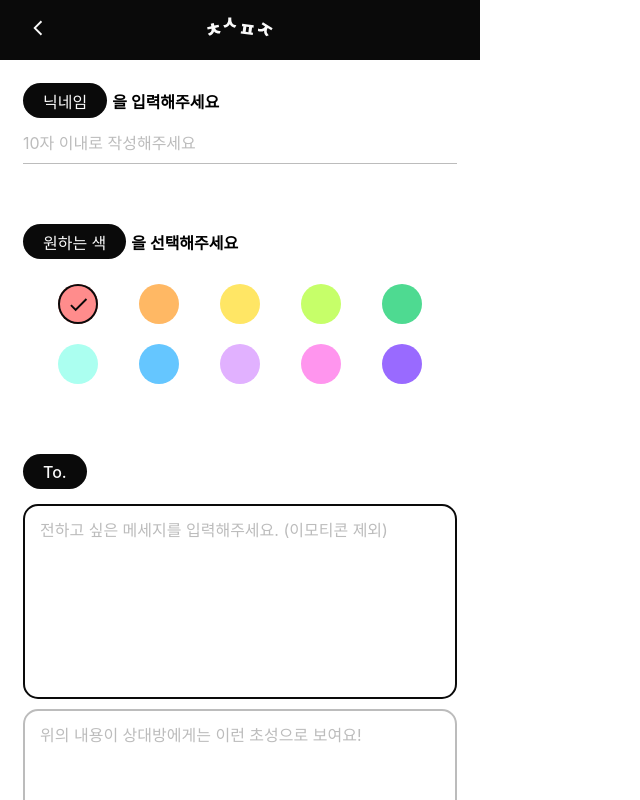
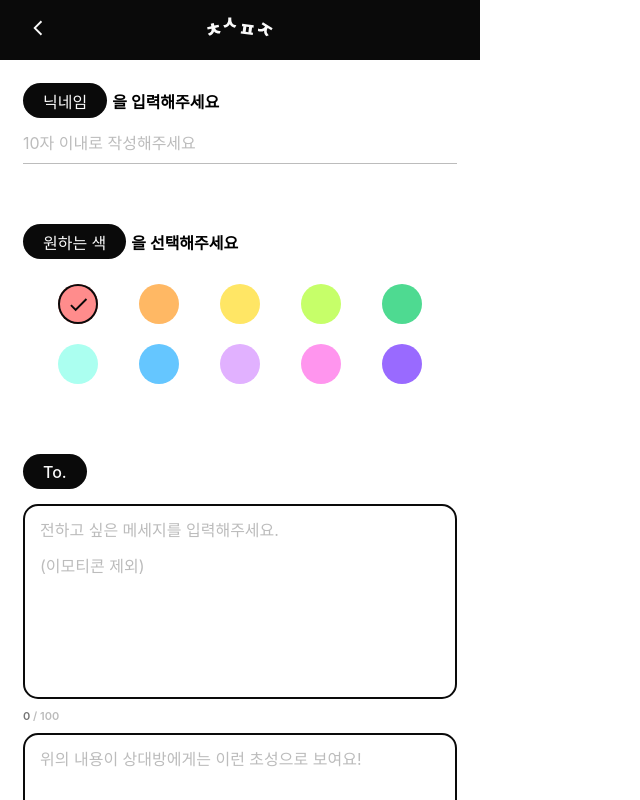
Before and after one commit to roundshoulder/cs-letter-frontend, a React (Create React App) app: page /create/1 in a window 1280 px wide. Shown: the top 800 px of the page, without its empty margins (0-640 px from the left). Built offline with nearby package versions, Linux system fonts and the light colour scheme; no server answers; a web font is replaced by a local one.

Commit message:
:sparkles: Create Charactor Counter
Create Charactor Counter

```diff
--- a/src/assets/Theme.ts
+++ b/src/assets/Theme.ts
@@ -64,7 +64,7 @@ const color: { [key: string]: string } = {
   purple: '#996aff',
   black: '#0a0a0a',
   grey: '#bcbcbc',
-  darkgrey: '#656565',
+  darkgrey: '#757575',
   white: '#fafafa',
 };
 
--- /dev/null
+++ b/src/components/CharacterCounter.tsx
@@ -0,0 +1,21 @@
+import { css } from '@emotion/css';
+import Theme from '../assets/Theme';
+
+const counter = css`
+  font-weight: ${Theme.fontWeight.semibold};
+  font-size: 11px;
+  color: ${Theme.color.grey};
+`;
+
+const dark = css`
+  color: ${Theme.color.darkgrey};
+`;
+function CharacterCounter({ count }: { count: number }) {
+  return (
+    <div className={counter}>
+      <span className={dark}>{count}</span> / 100
+    </div>
+  );
+}
+
+export default CharacterCounter;
--- a/src/pages/Create.tsx
+++ b/src/pages/Create.tsx
@@ -8,6 +8,7 @@ import { getUser } from '../api/user';
 import { getUserResult } from '../api/user/type';
 import Theme from '../assets/Theme';
 import BottomButton from '../components/BottomButton';
+import CharacterCounter from '../components/CharacterCounter';
 import Palette from '../components/Palette';
 import Tag from '../components/Tag';
 import { ReplaceEmoji } from '../components/Validation';
@@ -34,7 +35,7 @@ const nicknameInput = css`
   border-bottom: solid 1px ${Theme.color.grey};
 `;
 const bodyTextArea = css`
-  border: solid 2px ${Theme.color.grey};
+  border: solid 2px ${Theme.color.black};
   border-radius: 15px;
   min-height: 170px;
   resize: none;
@@ -44,10 +45,6 @@ const bodyTextArea = css`
   }
   line-height: 36px;
   padding-top: 6px;
-`;
-
-const enableArea = css`
-  border: solid 2px ${Theme.color.black};
 `;
 
 function Create() {
@@ -116,8 +113,8 @@ function Create() {
           {name}
         </div>
         <textarea
-          className={`${bodyTextArea} ${enableArea}`}
-          placeholder="전하고 싶은 메세지를 입력해주세요. (이모티콘 제외)"
+          className={bodyTextArea}
+          placeholder="전하고 싶은 메세지를 입력해주세요.&#13;&#10;(이모티콘 제외)"
           value={form.body}
           onChange={e => {
             const replacedText = ReplaceEmoji(e.target.value);
@@ -126,6 +123,7 @@ function Create() {
           }}
           maxLength={100}
         />
+        <CharacterCounter count={form.body.length} />
         <textarea
           className={bodyTextArea}
           disabled={true}
```
